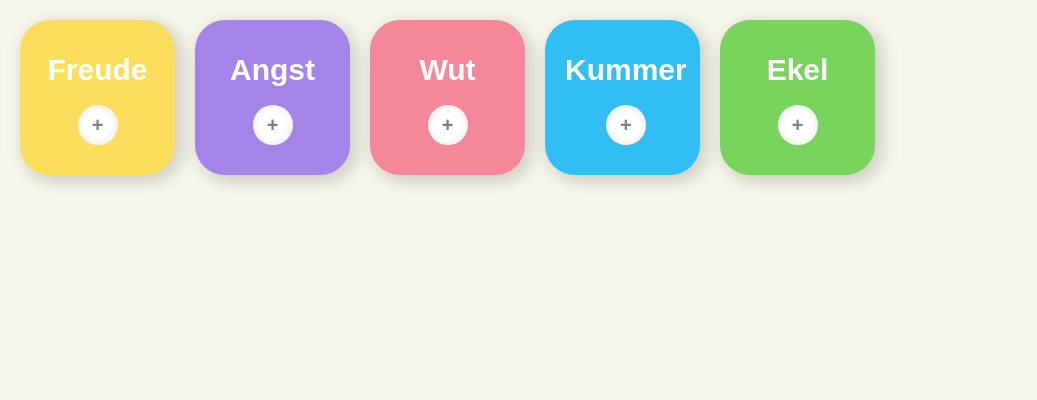
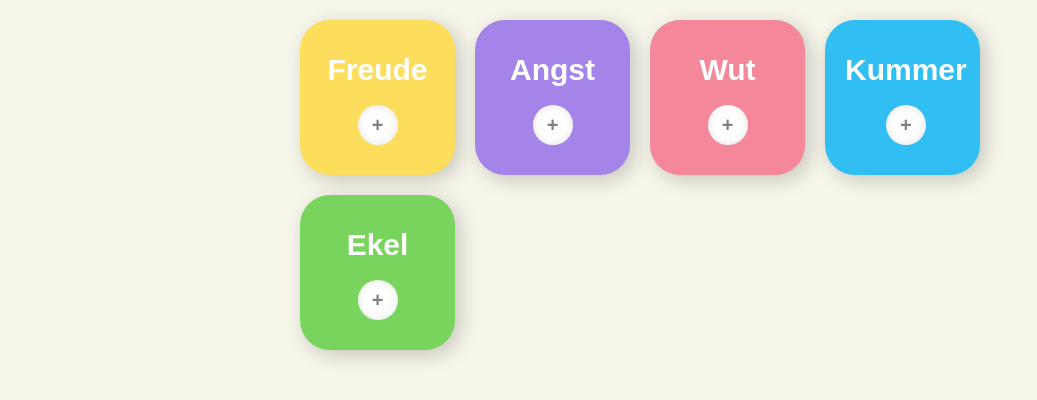
Before and after one commit to czintel/capstone-project, a React (Create React App) app: page / in a window 1280 px wide. Shown: the top 400 px of the page, without its empty margins (0-1037 px from the left). Built offline with nearby package versions, Linux system fonts and the light colour scheme.

Commit message:
minor css improvements

```diff
--- a/src/pages/LearningCardPage.js
+++ b/src/pages/LearningCardPage.js
@@ -26,6 +26,7 @@ const PageWrapper = styled.section`
   display: flex;
   flex-wrap: wrap;
   width: 100%;
+  max-width: 720px;
   margin: auto;
   gap: 20px;
   padding: 20px;
```
